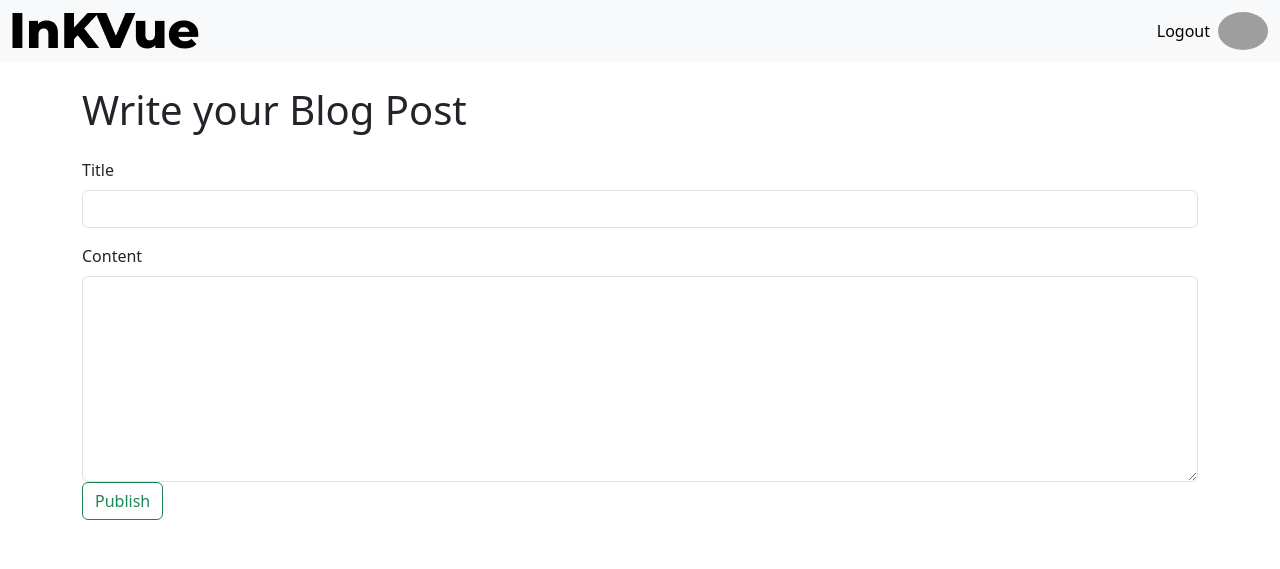
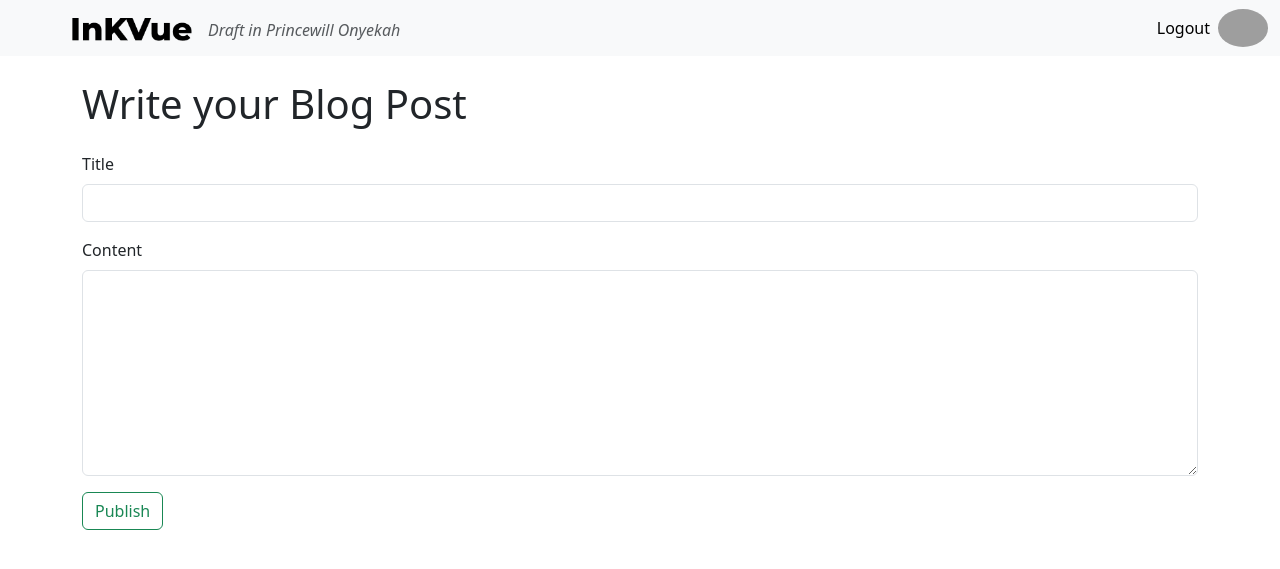
Before and after one commit to princeonyekah/blog_app, a Flask app: page /write in a window 1280 px wide. Shown: the top 569 px of the page. Run offline with Flask 3, Linux system fonts and the light colour scheme; parts of the project's set-up code (start-up, migrations or seed data) failed here and were passed over; some libraries are stand-ins or nearby versions; grey boxes are pictures that could not be loaded.

Commit message:
worked on the nav bar in the write section.

```diff
--- a/app/templates/write.html
+++ b/app/templates/write.html
@@ -11,8 +11,12 @@
 <body>
   <nav class="navbar navbar-expand-lg bg-light nav">
     <div class="container-fluid">
+      <div class="d-flex align-items-end">
+        <a class="navbar-brand" href="#"> <img src="../static/InKVue.png" style="width: 180px; padding-left: 60px;" alt="The InKVue Logo"></a>
+        <h6 class="text-muted fs-6" style="font-style: italic;">Draft in Princewill Onyekah</h6> <!-- The name would need a placeholder to be taken from the database-->
+      </div>
 
-      <a class="navbar-brand" href="#"> <img src="../static/InKVue.png" alt="The InKVue Logo"></a>
+
 
       <button class="navbar-toggler" type="button" data-bs-toggle="collapse" data-bs-target="#navbarSupportedContent" aria-controls="navbarSupportedContent" aria-expanded="false" aria-label="Toggle navigation">
         <span class="navbar-toggler-icon"></span>
@@ -45,7 +49,7 @@
       <div class="mb-3">
         <label for="post-content" class="form-label">Content</label>
         <textarea class="form-control" id="post-content" name="post_content" rows="8" required></textarea>
-        <button class="btn btn-outline-success" type="submit"> Publish </button>
+        <button class="btn btn-outline-success mt-3 " type="submit"> Publish </button>
       </div>
     </form>
 
```
